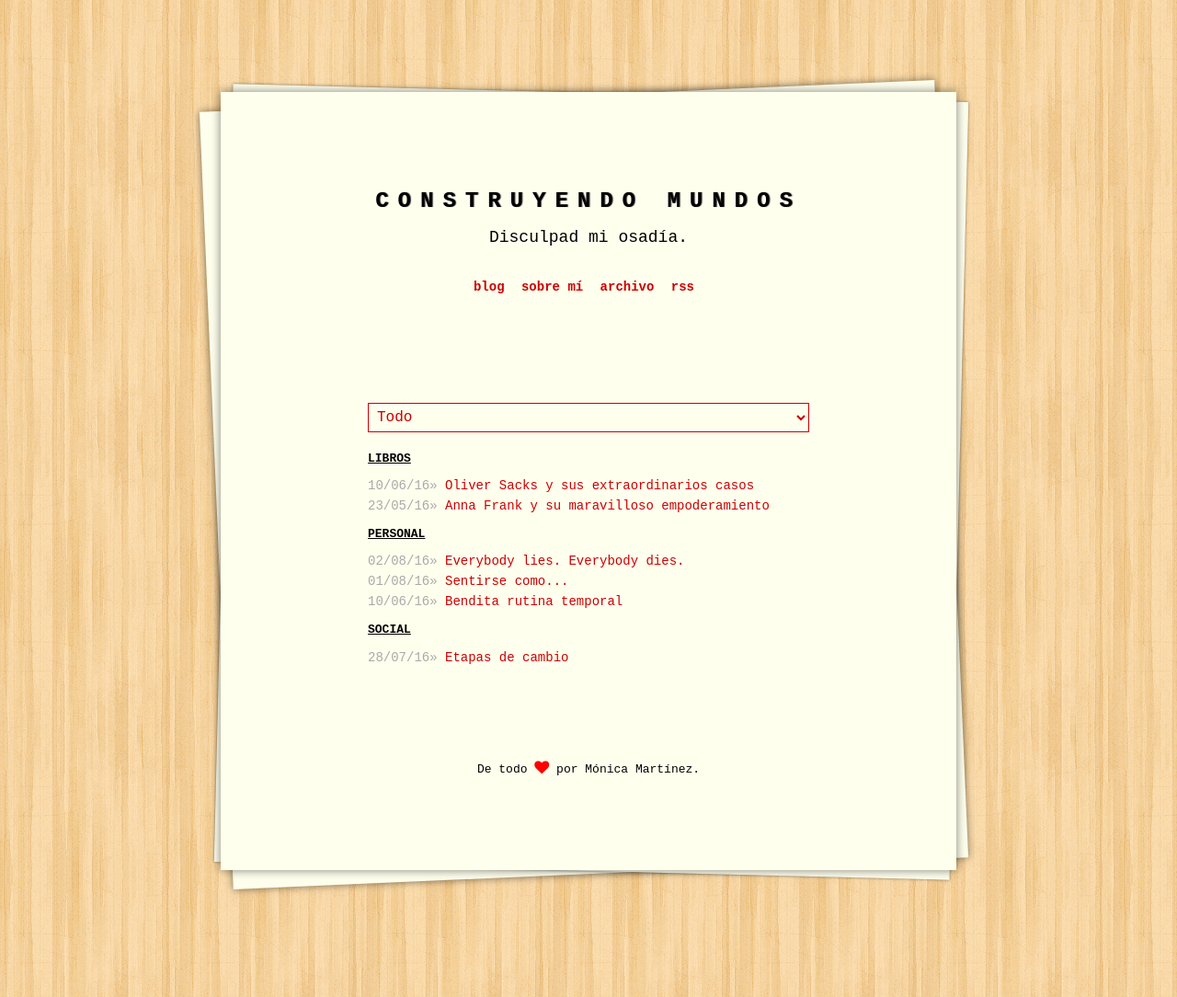
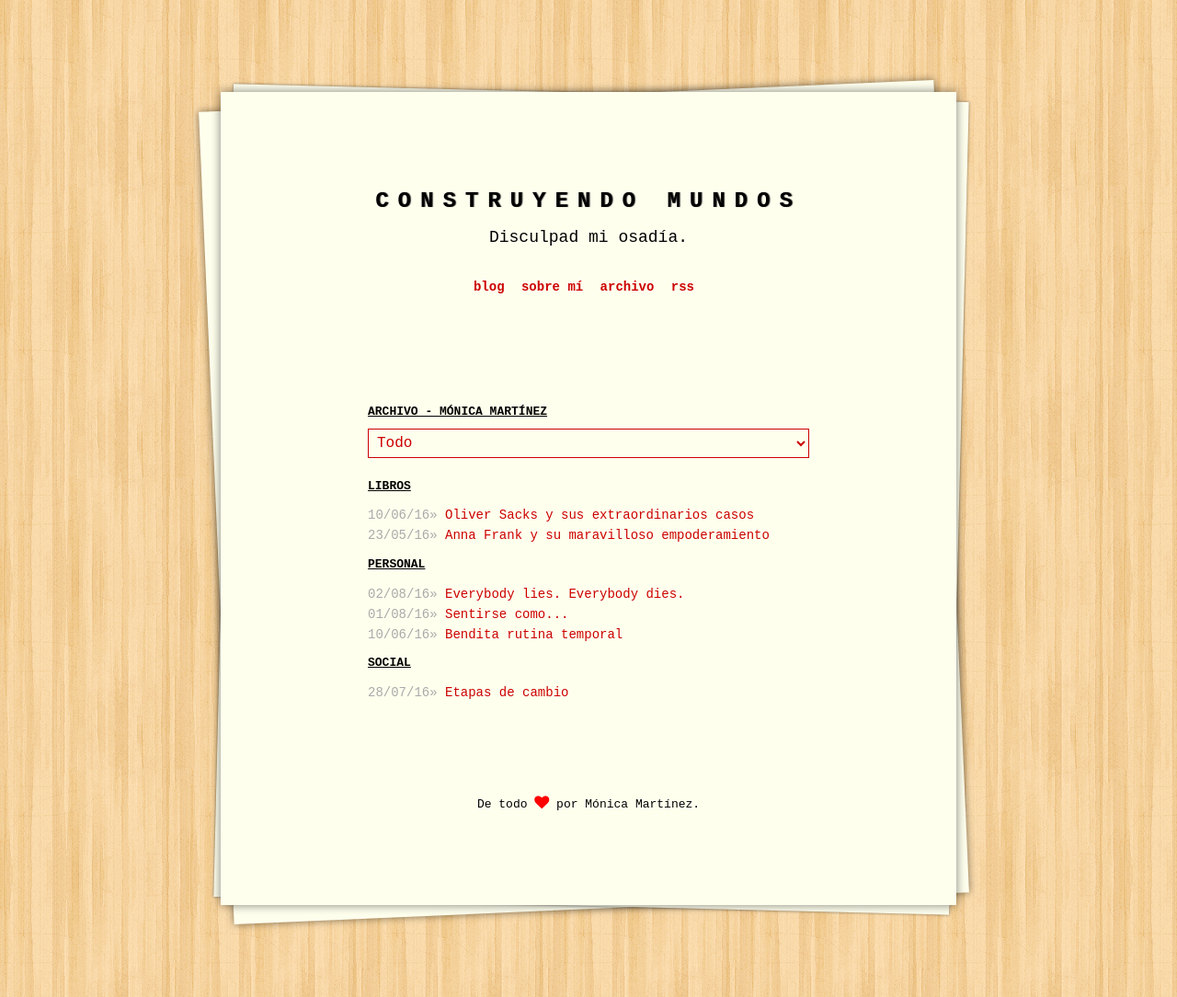
Before and after one commit to monimarlo/monimarlo.github.io, a Jekyll site: the page built from archive.md, in a window 1280 px wide. Shown: the whole page at 92% size. Built offline with Jekyll 4.4.1, drawn with Linux system fonts in a browser that asks for light colours; nearby versions of some CDN libraries.

Commit message:
translated archive

```diff
--- a/archive.md
+++ b/archive.md
@@ -1,8 +1,7 @@
 ---
-layout: default
-title: Archive
+layout: page
+title: Archivo - Mónica Martínez
 permalink: /archive/
-published: true
 ---
 
 <script type="text/javascript">
```
